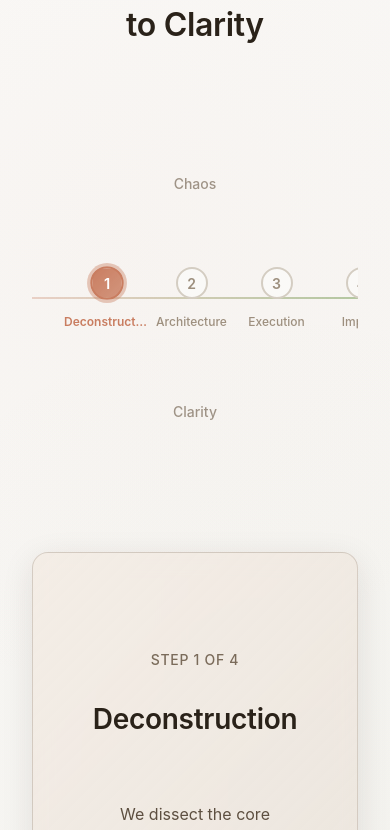
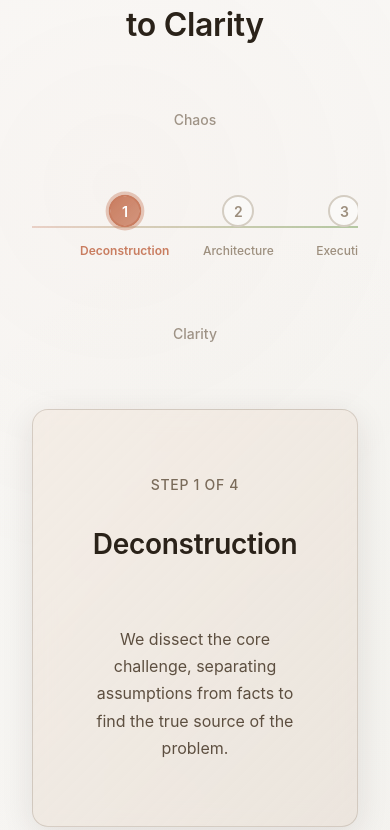
Before and after one commit to Mr-Hassan-Javaid/Hassan-Portfolio, a Next.js app: page / in a window 390 px wide. Shown: the part 1494-2324 px from the top of the page. Built offline with nearby package versions, Linux system fonts and the light colour scheme.

Commit message:
try fix chaos error,

```diff
--- a/components/ProcessSection.module.css
+++ b/components/ProcessSection.module.css
@@ -31,7 +31,7 @@
   font-weight: 600;
   color: var(--color-earth-900);
   text-align: center;
-  margin-bottom: var(--spacing-2xl);
+  margin-bottom: var(--spacing-xl);
   letter-spacing: -0.01em;
 }
 
@@ -40,7 +40,7 @@
   display: flex;
   align-items: center;
   justify-content: space-between;
-  margin-bottom: var(--spacing-2xl);
+  margin-bottom: var(--spacing-xl);
   position: relative;
 }
 
@@ -58,7 +58,7 @@
   align-items: center;
   justify-content: space-between;
   position: relative;
-  margin: 0 var(--spacing-lg);
+  margin: 0 var(--spacing-md);
   min-width: 0; /* Allow flex shrinking */
 }
 
@@ -88,7 +88,7 @@
   padding: 0;
   border-radius: 0;
   transition: all var(--transition-base);
-  min-width: 72px;
+  min-width: 65px;
 }
 
 .stepNode:focus {
@@ -150,7 +150,7 @@
   border-color: var(--color-terracotta);
   color: white;
   box-shadow: 0 0 0 3px rgba(201, 125, 96, 0.4);
-  transform: scale(1.05);
+  transform: scale(1.02);
 }
 
 .stepNodeActive .stepTitle {
@@ -205,16 +205,19 @@
 @media (max-width: 768px) {
   .section {
     padding: var(--spacing-xl) 0;
+    overflow: visible;
   }
 
   .heading {
-    margin-bottom: var(--spacing-2xl);
+    margin-bottom: var(--spacing-lg);
     line-height: 1.2;
   }
 
   .stepperRail {
     flex-direction: column;
-    gap: var(--spacing-lg);
+    gap: var(--spacing-md);
+    margin-bottom: var(--spacing-lg);
+    overflow: visible;
   }
 
   .journeyLabel {
@@ -225,11 +228,13 @@
     width: 100%;
     margin: 0;
     overflow-x: auto;
-    padding: 0 var(--spacing-md);
+    overflow-y: visible;
+    padding: var(--spacing-sm) var(--spacing-md);
     scrollbar-width: none;
     -ms-overflow-style: none;
     justify-content: space-around;
-    min-height: 60px;
+    min-height: 80px;
+    align-items: center;
   }
 
   .progressLine::-webkit-scrollbar {
@@ -238,8 +243,9 @@
 
   .stepNode {
     flex-shrink: 0;
-    min-width: 85px;
-    padding: var(--spacing-xs) 0;
+    min-width: 90px;
+    padding: var(--spacing-sm) var(--spacing-xs);
+    margin: 0 var(--spacing-xs);
   }
 
   .stepNumber {
@@ -247,16 +253,17 @@
     height: 32px;
     font-size: 0.875rem;
     margin-bottom: var(--spacing-xs);
+    border-radius: 50%;
   }
 
   .stepTitle {
     font-size: 0.75rem;
-    max-width: 85px;
-    line-height: 1.2;
+    max-width: 90px;
+    line-height: 1.3;
   }
 
   .detailPanel {
-    padding: var(--spacing-xl);
+    padding: var(--spacing-lg) var(--spacing-xl);
     min-height: 250px;
   }
 
```
